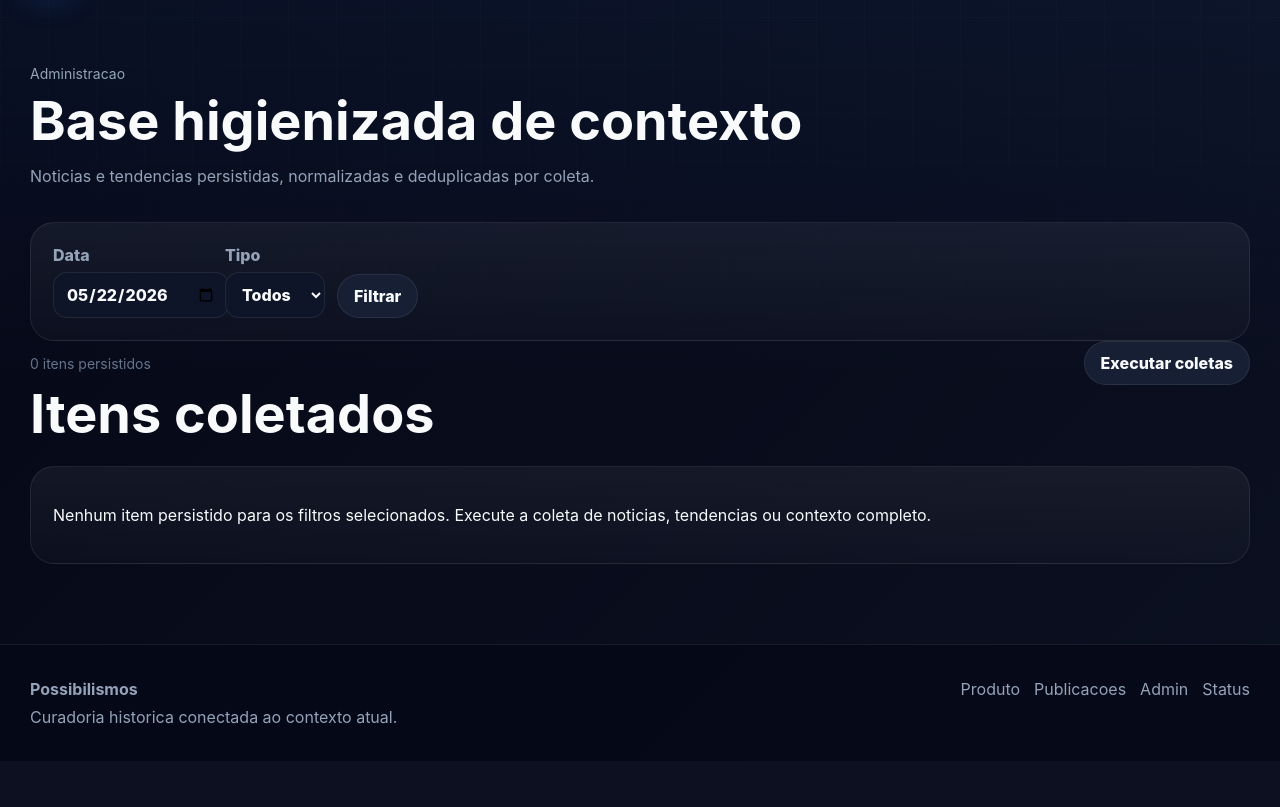
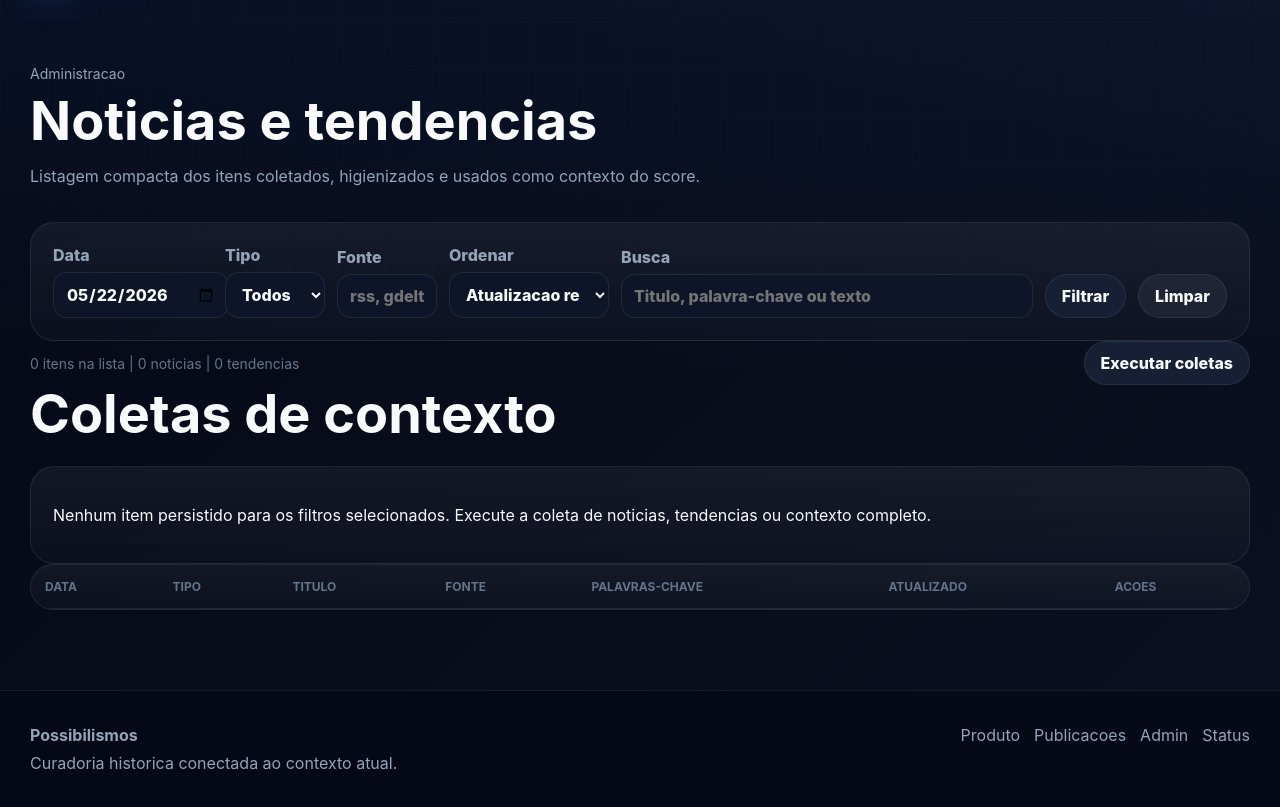
Before and after one commit to gpansanato/possibilismos, a PHP site: page /admin/contexts.php in a window 1280 px wide. Shown: the part 79-886 px from the top of the page. Before the commit the page ends 803 px from the top, so only its background shows below. Run offline with PHP 8.4, Linux system fonts and the light colour scheme; the visitor is signed in with stand-in values (Sample User, id 1); tables that the repository leaves empty hold one stand-in row (values such as "Sample post"); lists and menus that the app fills with data are empty.

Commit message:
Compact context collection list

```diff
--- a/admin/contexts.php
+++ b/admin/contexts.php
@@ -5,9 +5,16 @@ require_admin();
 $today = today_key();
 $runDate = $_GET['date'] ?? $today['date'];
 $type = $_GET['type'] ?? '';
-$items = collected_contexts_for_date($runDate, in_array($type, ['news', 'trend'], true) ? $type : null);
+$source = trim($_GET['source'] ?? '');
+$search = trim($_GET['q'] ?? '');
+$sort = $_GET['sort'] ?? 'updated_desc';
+$selectedType = in_array($type, ['news', 'trend'], true) ? $type : null;
+$items = collected_contexts_search($runDate, $selectedType, $source, $search, $sort);
 
-render_page_start('Base higienizada de contexto', 'contexts', 'admin', 'Noticias e tendencias persistidas, normalizadas e deduplicadas por coleta.');
+$newsCount = collected_contexts_count_for_date($runDate, 'news');
+$trendCount = collected_contexts_count_for_date($runDate, 'trend');
+
+render_page_start('Noticias e tendencias', 'contexts', 'admin', 'Listagem compacta dos itens coletados, higienizados e usados como contexto do score.');
 ?>
     <section class="panel">
         <form class="filter-form" method="get">
@@ -19,14 +26,31 @@ render_page_start('Base higienizada de contexto', 'contexts', 'admin', 'Noticias
                     <option value="trend" <?= $type === 'trend' ? 'selected' : '' ?>>Tendencias</option>
                 </select>
             </label>
+            <label>Fonte <input name="source" value="<?= h($source) ?>" placeholder="rss, gdelt, hacker..."></label>
+            <label>Ordenar
+                <select name="sort">
+                    <option value="updated_desc" <?= $sort === 'updated_desc' ? 'selected' : '' ?>>Atualizacao recente</option>
+                    <option value="updated_asc" <?= $sort === 'updated_asc' ? 'selected' : '' ?>>Atualizacao antiga</option>
+                    <option value="date_desc" <?= $sort === 'date_desc' ? 'selected' : '' ?>>Data decrescente</option>
+                    <option value="date_asc" <?= $sort === 'date_asc' ? 'selected' : '' ?>>Data crescente</option>
+                    <option value="type" <?= $sort === 'type' ? 'selected' : '' ?>>Tipo</option>
+                    <option value="source" <?= $sort === 'source' ? 'selected' : '' ?>>Fonte</option>
+                </select>
+            </label>
+            <label>Busca <input name="q" value="<?= h($search) ?>" placeholder="Titulo, palavra-chave ou texto"></label>
             <button type="submit">Filtrar</button>
+            <a class="button button-secondary" href="/admin/contexts.php">Limpar</a>
         </form>
     </section>
 
     <section class="section-heading">
         <div>
-            <p class="eyebrow"><?= count($items) ?> itens persistidos</p>
-            <h2>Itens coletados</h2>
+            <p class="eyebrow">
+                <?= count($items) ?> itens na lista |
+                <?= h((string) $newsCount) ?> noticias |
+                <?= h((string) $trendCount) ?> tendencias
+            </p>
+            <h2>Coletas de contexto</h2>
         </div>
         <a class="button" href="/admin/collections.php">Executar coletas</a>
     </section>
@@ -37,22 +61,45 @@ render_page_start('Base higienizada de contexto', 'contexts', 'admin', 'Noticias
         </section>
     <?php endif; ?>
 
-    <section class="list">
-        <?php foreach ($items as $item): ?>
-            <article class="event">
-                <div class="year"><?= h($item['context_type']) ?></div>
-                <div>
-                    <h2><?= h($item['title']) ?></h2>
-                    <div class="meta">
-                        <span><?= h($item['source']) ?></span>
-                        <span><?= h($item['updated_at']) ?></span>
-                    </div>
-                    <p><?= h($item['keywords']) ?></p>
-                    <?php if ($item['source_url']): ?>
-                        <a href="<?= h($item['source_url']) ?>" target="_blank" rel="noopener">Fonte</a>
-                    <?php endif; ?>
-                </div>
-            </article>
-        <?php endforeach; ?>
+    <section class="table-wrap">
+        <table class="data-table">
+            <thead>
+                <tr>
+                    <th>Data</th>
+                    <th>Tipo</th>
+                    <th>Titulo</th>
+                    <th>Fonte</th>
+                    <th>Palavras-chave</th>
+                    <th>Atualizado</th>
+                    <th>Acoes</th>
+                </tr>
+            </thead>
+            <tbody>
+                <?php foreach ($items as $item): ?>
+                    <tr>
+                        <td data-label="Data"><?= h($item['run_date']) ?></td>
+                        <td data-label="Tipo">
+                            <span class="status-badge <?= $item['context_type'] === 'news' ? 'is-approved' : 'is-pending' ?>">
+                                <?= h($item['context_type'] === 'news' ? 'Noticia' : 'Tendencia') ?>
+                            </span>
+                        </td>
+                        <td data-label="Titulo">
+                            <a class="table-title" href="/admin/context-detail.php?id=<?= h((string) $item['id']) ?>"><?= h($item['title']) ?></a>
+                        </td>
+                        <td data-label="Fonte"><?= h($item['source']) ?></td>
+                        <td data-label="Palavras-chave"><?= h($item['keywords']) ?></td>
+                        <td data-label="Atualizado"><?= h($item['updated_at']) ?></td>
+                        <td data-label="Acoes">
+                            <div class="row-actions">
+                                <a class="button button-secondary" href="/admin/context-detail.php?id=<?= h((string) $item['id']) ?>">Detalhes</a>
+                                <?php if ($item['source_url']): ?>
+                                    <a class="button button-secondary" href="<?= h($item['source_url']) ?>" target="_blank" rel="noopener">Fonte</a>
+                                <?php endif; ?>
+                            </div>
+                        </td>
+                    </tr>
+                <?php endforeach; ?>
+            </tbody>
+        </table>
     </section>
 <?php render_page_end(); ?>
```
Also changed, not shown: admin/context-detail.php (added, +74 -0 lines), app/sources.php (+59 -0 lines).
